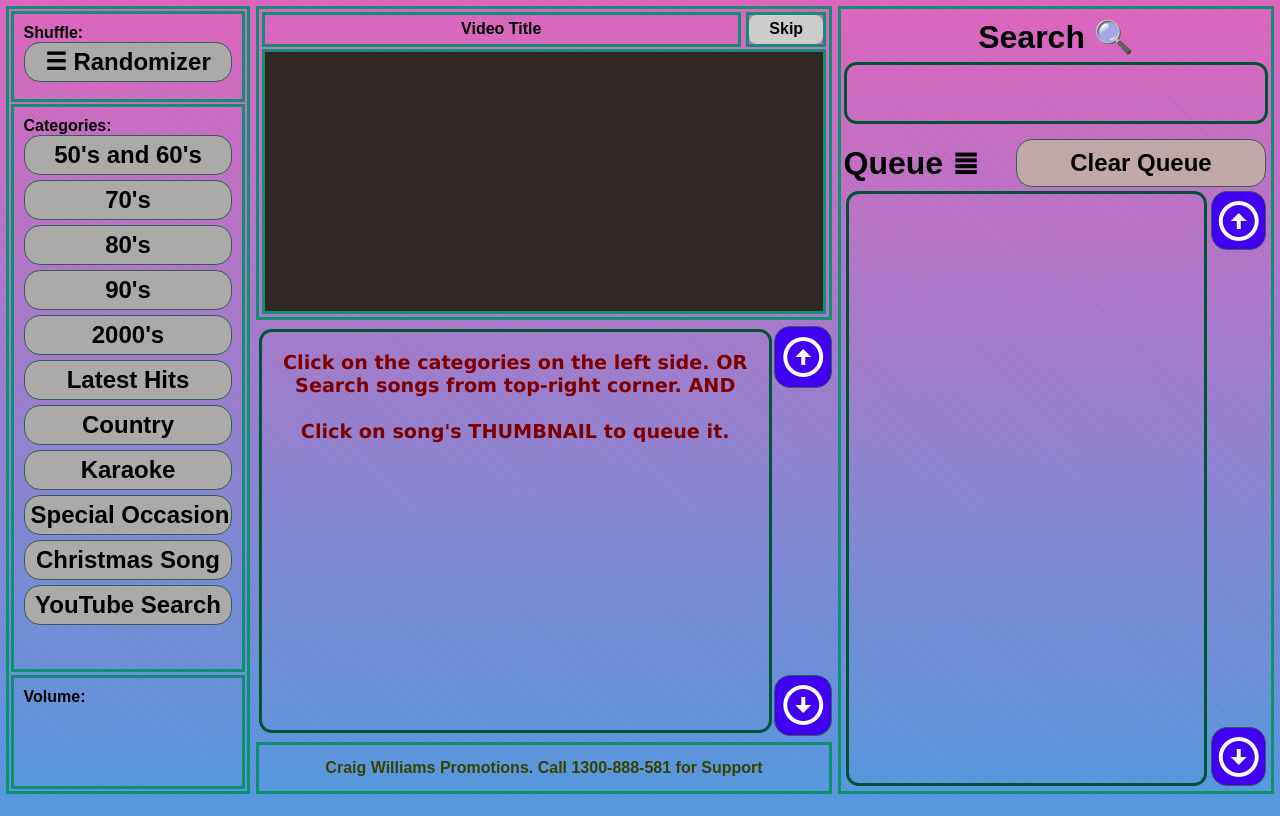
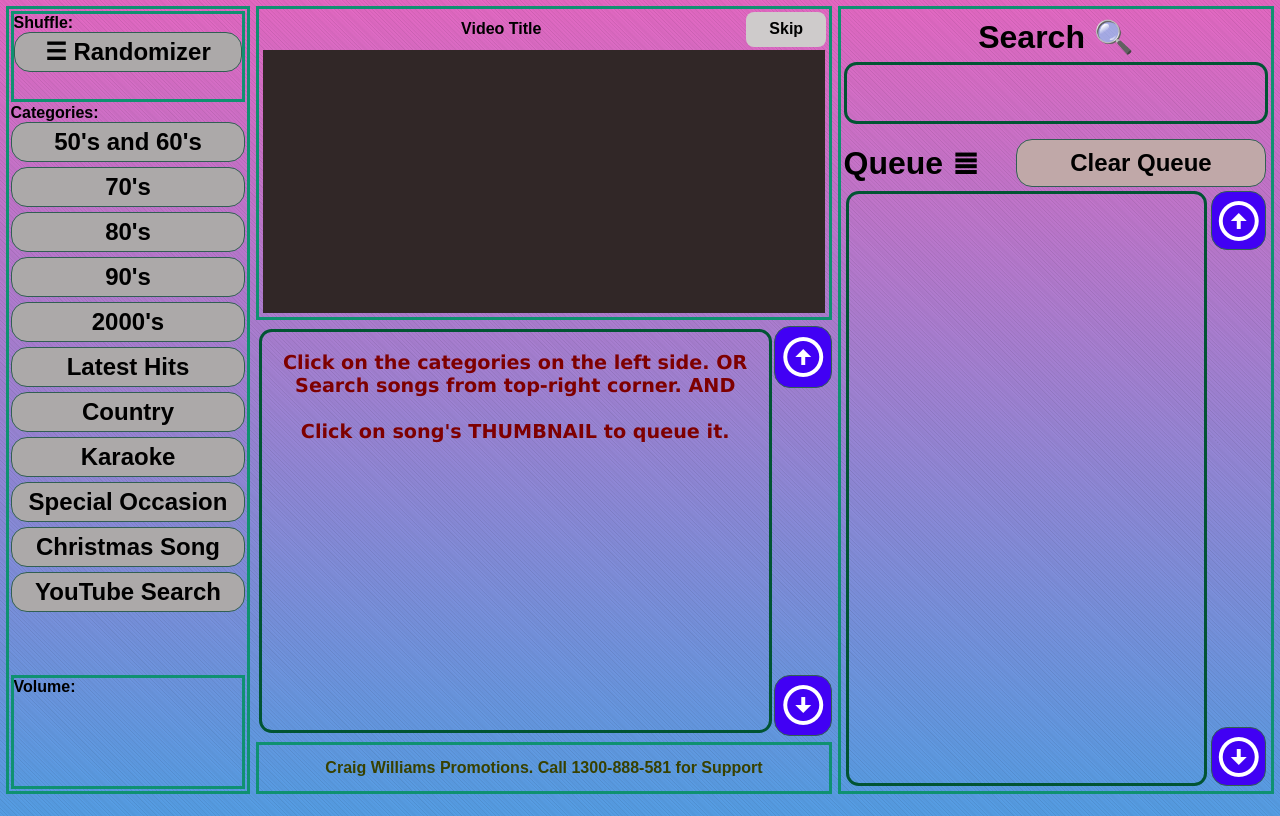
Before and after one commit to sedhain-pankaj/JukeBoxReactJS, a React (Vite) app: page / in a window 1280 px wide. Built offline with nearby package versions, Linux system fonts and the light colour scheme.

Commit message:
border and padding removed

```diff
--- a/src/components/content-block/content-block.tsx
+++ b/src/components/content-block/content-block.tsx
@@ -1,4 +1,3 @@
-import { Fragment } from 'react';
 import styles from './content-block.module.scss';
 import 'material-icons/iconfont/outlined.css';
 
--- a/src/components/left-block/left-block.module.scss
+++ b/src/components/left-block/left-block.module.scss
@@ -2,7 +2,6 @@
 .randomizer_block {
   position: absolute;
   margin: 0.5%;
-  padding: 10px;
   border-style: solid;
   border-color: #0f9171;
   left: 0px;
@@ -15,9 +14,6 @@
 .category_button {
   position: absolute;
   margin: 0.5%;
-  padding: 10px;
-  border-style: solid;
-  border-color: #0f9171;
   left: 0px;
   top: 12%;
   right: 0px;
@@ -28,7 +24,6 @@
 .volume_block {
   position: absolute;
   margin: 0.5%;
-  padding: 10px;
   border-style: solid;
   border-color: #0f9171;
   left: 0px;
--- a/src/components/video-block/video-block.module.scss
+++ b/src/components/video-block/video-block.module.scss
@@ -2,8 +2,6 @@
 .title_container {
   position: absolute;
   margin: 0.5%;
-  border-style: solid;
-  border-color: #0f9171;
   left: 0px;
   top: 0px;
   right: 15%;
@@ -14,8 +12,6 @@
 .skip_button_container {
   position: absolute;
   margin: 0.5%;
-  border-style: solid;
-  border-color: #0f9171;
   left: 85%;
   top: 0px;
   right: 0px;
@@ -23,9 +19,7 @@
 }
 .video_block {
   position: absolute;
-  margin: 0.5%;
-  border-style: solid;
-  border-color: #0f9171;
+  margin: 0.7%;
   left: 0px;
   top: 12%;
   right: 0px;
```
